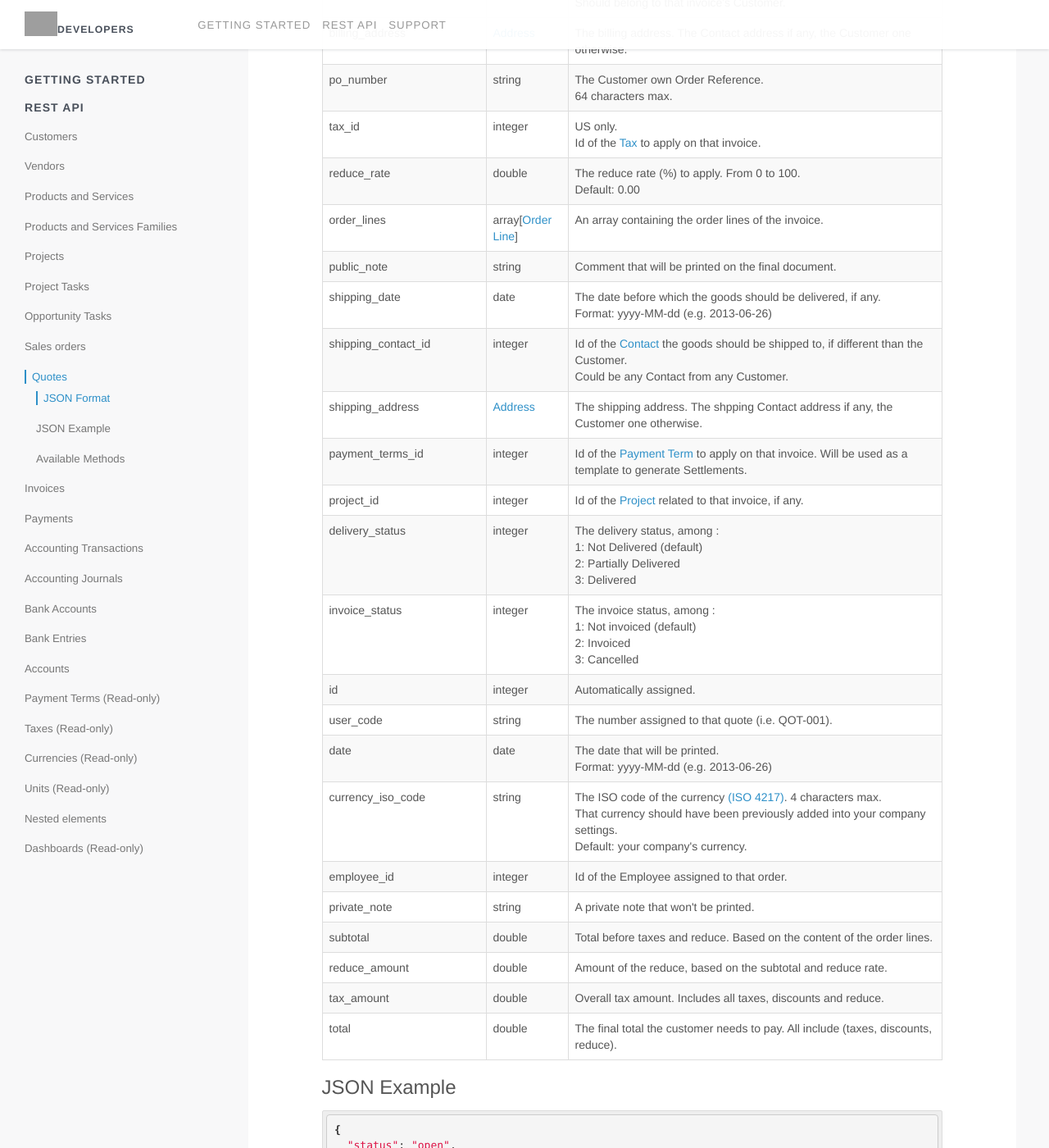
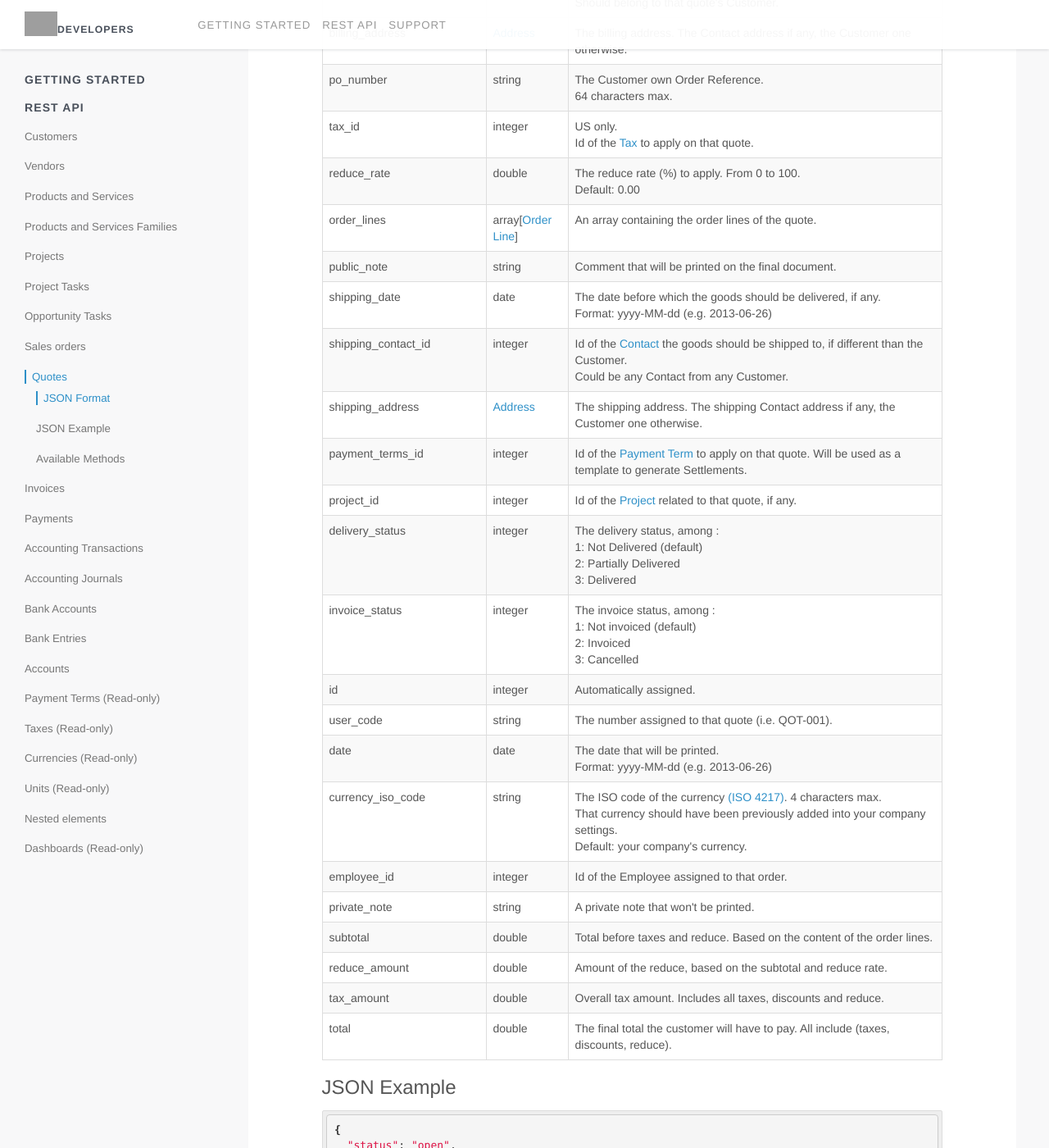
Before and after one commit to myERP/myerp.github.io, a Jekyll site: the page built from docs/1.0/api/index.html, in a window 1280 px wide and 1400 px high, scrolled down 18088 px. Shown: the whole window at 82% size. Built offline with Jekyll 4.4.1, drawn with Linux system fonts in a browser that asks for light colours; nearby versions of some CDN libraries; Markdown is read by kramdown in place of the engine named in the settings; some of the changed text lies outside the part shown; grey boxes are pictures that could not be loaded.

Commit message:
api: fix wording on quote's doc

```diff
--- a/_includes/1.0/api/quote.html
+++ b/_includes/1.0/api/quote.html
@@ -18,12 +18,12 @@
             <tr>
                 <td>customer_id</td>
                 <td>{{ site.format.type.integer }}</td>
-                <td>Id of the <a href="/docs/1.0/api/#customer" title="">Customer.</a></td>
+                <td>Id of the <a href="/docs/1.0/api/#customer" title="">Customer</a>.</td>
             </tr>
             <tr>
                 <td>billing_contact_id</td>
                 <td>{{ site.format.type.integer }}</td>
-                <td>Id of the <a href="/docs/1.0/api/#contact" title="">Contact</a> to bill.<br />Should belong to that invoice's Customer.</td>
+                <td>Id of the <a href="/docs/1.0/api/#contact" title="">Contact</a> to bill.<br />Should belong to that quote's Customer.</td>
             </tr>
             <tr>
                 <td>billing_address</td>
@@ -38,7 +38,7 @@
             <tr>
                 <td>tax_id</td>
                 <td>{{ site.format.type.integer }}</td>
-                <td>US only.<br />Id of the <a href="/docs/1.0/api/#tax" title="">Tax</a> to apply on that invoice.</td>
+                <td>US only.<br />Id of the <a href="/docs/1.0/api/#tax" title="">Tax</a> to apply on that quote.</td>
             </tr>
             <tr>
                 <td>reduce_rate</td>
@@ -48,7 +48,7 @@
             <tr>
                 <td>order_lines</td>
                 <td>{{ site.format.type.order_line }}</td>
-                <td>An array containing the order lines of the invoice.</td>
+                <td>An array containing the order lines of the quote.</td>
             </tr>
             <tr>
                 <td>public_note</td>
@@ -68,17 +68,17 @@
             <tr>
                 <td>shipping_address</td>
                 <td>{{ site.format.type.address }}</td>
-                <td>The shipping address. The shpping Contact address if any, the Customer one otherwise.</td>
+                <td>The shipping address. The shipping Contact address if any, the Customer one otherwise.</td>
             </tr>
             <tr>
                 <td>payment_terms_id</td>
                 <td>{{ site.format.type.integer }}</td>
-                <td>Id of the <a href="/docs/1.0/api/#paymentterm" title="">Payment Term</a> to apply on that invoice. Will be used as a template to generate Settlements.</td>
+                <td>Id of the <a href="/docs/1.0/api/#paymentterm" title="">Payment Term</a> to apply on that quote. Will be used as a template to generate Settlements.</td>
             </tr>
             <tr>
                 <td>project_id</td>
                 <td>{{ site.format.type.integer }}</td>
-                <td>Id of the <a href="/docs/1.0/api/#project" title="">Project</a> related to that invoice, if any.</td>
+                <td>Id of the <a href="/docs/1.0/api/#project" title="">Project</a> related to that quote, if any.</td>
             </tr>
             <tr>
                 <td>delivery_status</td>
@@ -148,7 +148,7 @@
             <tr>
                 <td>total</td>
                 <td>{{ site.format.type.double }}</td>
-                <td>The final total the customer needs to pay. All include (taxes, discounts, reduce).</td>
+                <td>The final total the customer will have to pay. All include (taxes, discounts, reduce).</td>
             </tr>
         </tbody>
     </table>
```
